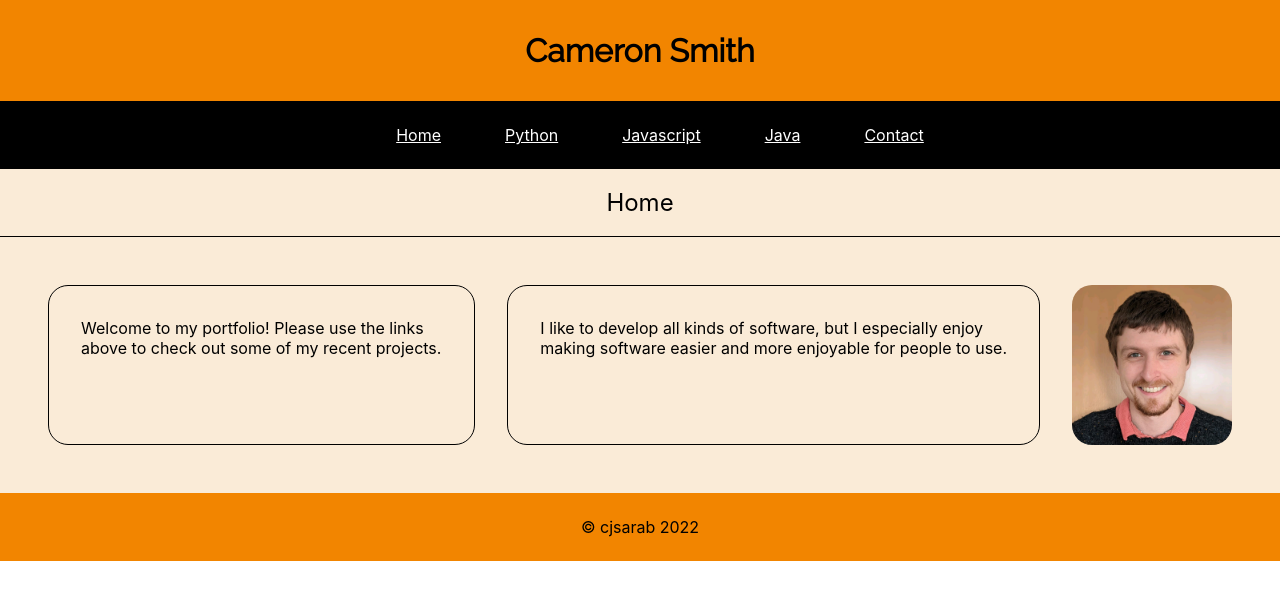
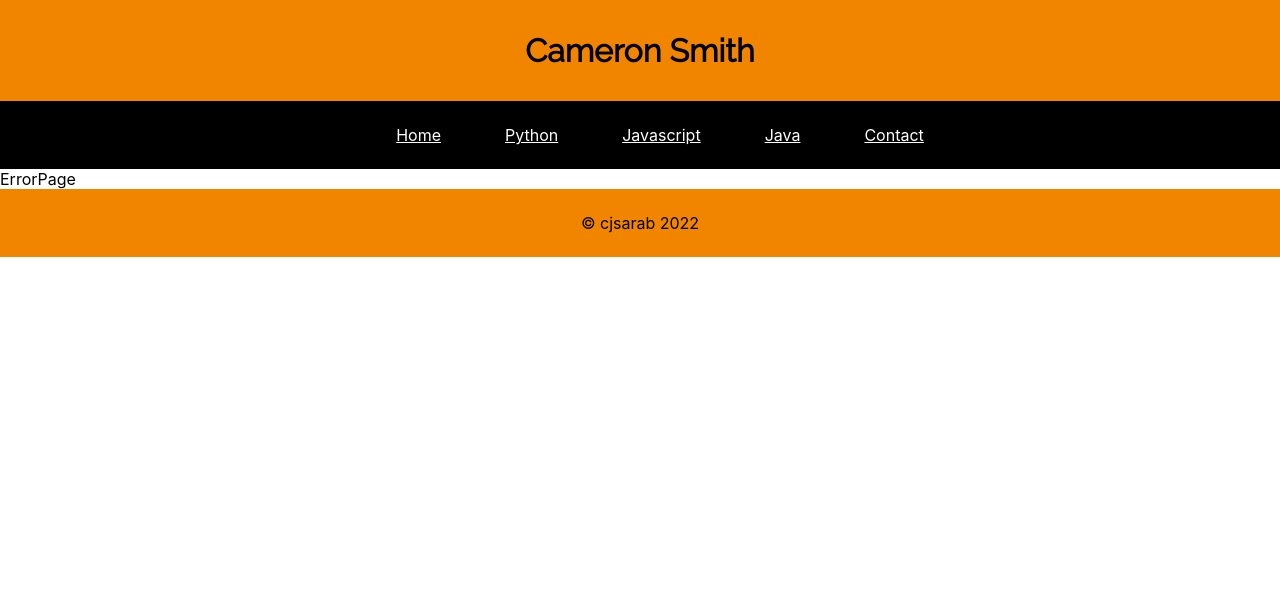
Before and after one commit to cjsarab/portfolio, a React (Create React App) app: page / in a window 1280 px wide. Shown: the top 600 px of the page. Built offline with nearby package versions, Linux system fonts and the light colour scheme.

Commit message:
trying links

```diff
--- a/src/components/ui/NavBar.js
+++ b/src/components/ui/NavBar.js
@@ -6,7 +6,7 @@ const NavBar = () => {
     <div className="nav-bar">
     <ul>
         <li>
-            <Link to="/">Home</Link>
+            <Link to="/portfolio">Home</Link>
         </li>
         <li>
             <Link to="/python">Python</Link>
--- a/src/containers/MainContainer.js
+++ b/src/containers/MainContainer.js
@@ -16,7 +16,7 @@ const MainContainer = () => {
         <>
         <NavBar />
             <Routes>
-                <Route path="/" element={<Home />} />
+                <Route path="/portfolio" element={<Home />} />
                 <Route path="/python" element={<Python />} />
                 <Route path="/javascript" element={<Javascript />} />
                 <Route path="/java" element ={<Java />} />
```
